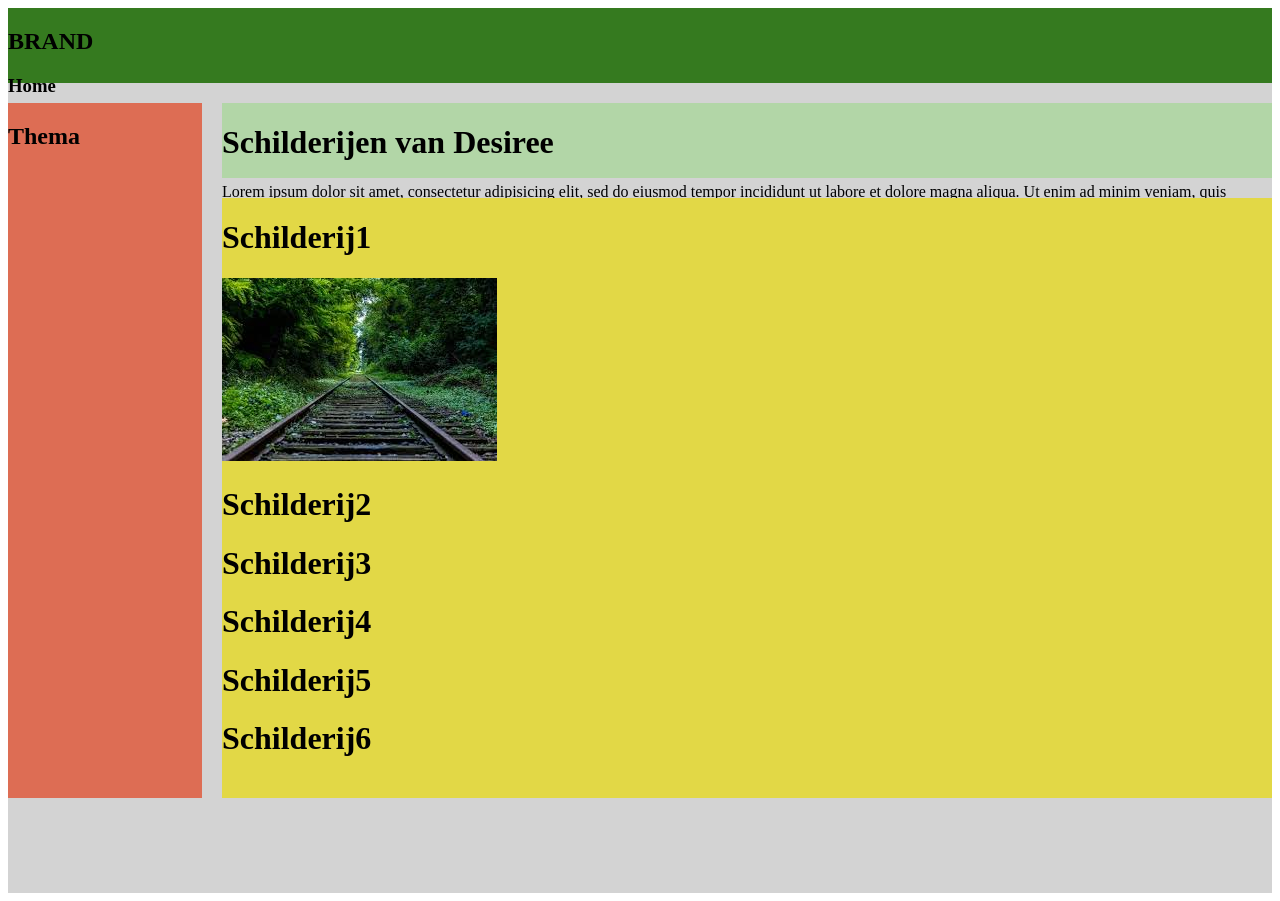
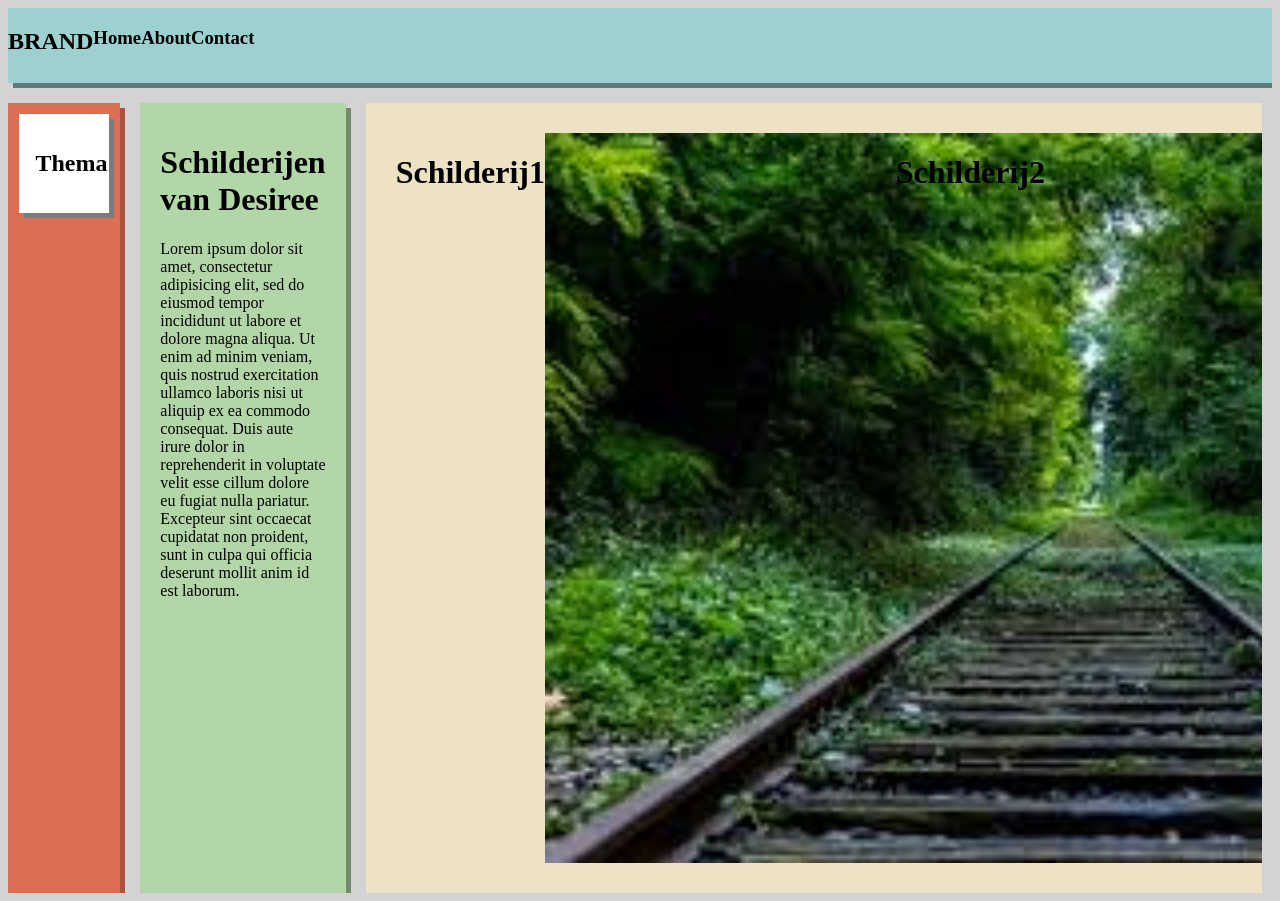
Before and after one commit to maartenww/Product-Landing-Page, a plain HTML site: page index.html in a window 1280 px wide. Drawn offline with Linux system fonts and the light colour scheme.

Commit message:
Added a lot of styling along with a customized scroll bar and playing around with css grid

```diff
--- a/style.css
+++ b/style.css
@@ -1,37 +1,94 @@
-
+body {
+  background-color: lightgray;
+}
 
 .container {
+  overflow-y: hidden;
+  height: 100%;
   display: grid;
   background-color: lightgray;
-  grid-template-rows: 75px 75px 600px 75px;
-  grid-template-columns: 1fr 5fr;
+  grid-template-rows: 75px 75px 655px 20px;
+  grid-template-columns: 1fr 1fr 7fr;
   grid-gap: 20px;
   grid-template-areas:
-  "n n n n n n"
-  "m h h h h h"
-  "m c c c c c"
-  "f f f f f f"
+  "n n n n n n n n n"
+  "m h c c c c c c c"
+  "m h c c c c c c c"
+  "m h c c c c c c c"
 }
 
 .navbar {
-  background-color: #357a1f;
-  grid-area: n
+  background-color: #9cd1d0;
+  box-shadow: 5px 5px #5b7a79;
+  grid-area: n;
+  display: flex;
+  box-shadow: 10px;
+}
+
+.navitems {
+
 }
 
 .header {
   background-color: #b2d6a7;
+  box-shadow: 5px 5px #728c6a;
   grid-area: h;
+  padding: 20px;
 }
 
 .menu {
+  padding: 10%;
   background-color: #dd6d54;
   grid-area: m;
+  box-shadow: 5px 5px #aa5440;
+}
+
+.thematext {
+  background-color: white;
+  padding: 10%;
+}
+
+#thematextdiv {
+  box-shadow: 5px 5px #7c7c7c;
 }
 
 .content {
-  background-color: #e2d846;
+  overflow-x: scroll;
+  overflow-y: hidden;
+  white-space: nowrap;
+  background-color: #ede3c4;
+  box-shadow: #7f7a69;
   grid-area: c;
+  margin-right: 10px;
+  display: grid;
+  grid-template-rows: 1fr;
+  grid-template-columns: 500px 500px 500px 500px 500px 500px;
+  padding: 30px;
+  .card {
+    display: flex;
+    flex-direction: row;
+    flex-wrap: nowrap;
+  }
+
 }
+
+::-webkit-scrollbar {
+    height: 8px;
+}
+
+::-webkit-scrollbar-track {
+    background: #C05746;
+}
+
+::-webkit-scrollbar-thumb {
+    background: #E8EBE4;
+    border-radius: 30px;
+}
+
+::-webkit-scrollbar-thumb:hover {
+    background: #ABADA8;
+}
+
 
 .footer {
   background-color: #091c38;
```
